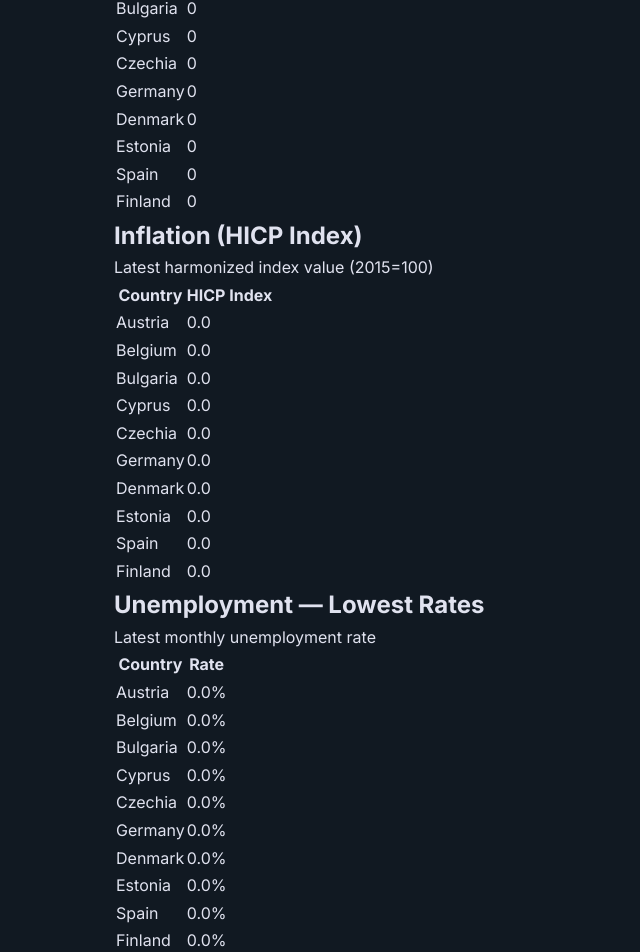
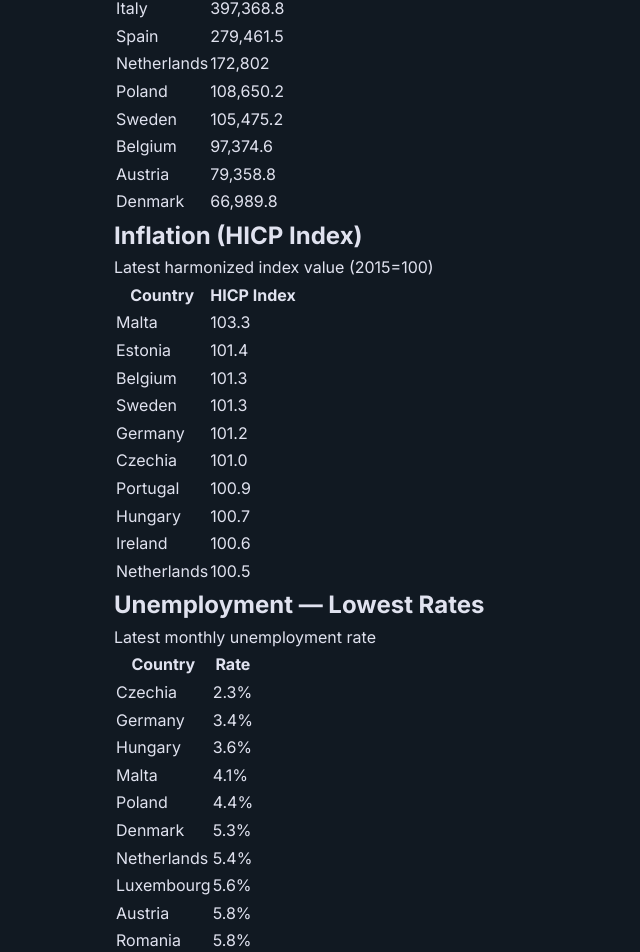
Before and after one commit to aethar-dev/aethar-data-pages, a Next.js app: page /reports/weekly-2026-w17 in a window 1280 px wide. Shown: the part 374-1326 px from the top of the page, without its empty margins (0-640 px from the left). Built offline with nearby package versions, Linux system fonts and the light colour scheme.

Commit message:
data: weekly report 2026-04-28 [skip ci]

```diff
--- a/app/reports/weekly-2026-w17/page.tsx
+++ b/app/reports/weekly-2026-w17/page.tsx
@@ -20,45 +20,45 @@ export default function WeeklyReport() {
         <table className="mt-4 w-full text-sm">
           <thead><tr className="border-b border-[#2A2D3A] text-left text-xs text-[#8890AA]"><th className="py-2 pr-4">Country</th><th className="py-2 text-right">GDP (M EUR)</th></tr></thead>
           <tbody>
-              <tr key="AT" className="border-b border-[#2A2D3A]/50">
-                <td className="py-2 pr-4 text-sm text-white">Austria</td>
-                <td className="py-2 text-right font-mono text-sm text-[#4DD0E1]">0</td>
+              <tr key="DE" className="border-b border-[#2A2D3A]/50">
+                <td className="py-2 pr-4 text-sm text-white">Germany</td>
+                <td className="py-2 text-right font-mono text-sm text-[#4DD0E1]">726,160.6</td>
+              </tr>
+              <tr key="FR" className="border-b border-[#2A2D3A]/50">
+                <td className="py-2 pr-4 text-sm text-white">France</td>
+                <td className="py-2 text-right font-mono text-sm text-[#4DD0E1]">530,292</td>
+              </tr>
+              <tr key="IT" className="border-b border-[#2A2D3A]/50">
+                <td className="py-2 pr-4 text-sm text-white">Italy</td>
+                <td className="py-2 text-right font-mono text-sm text-[#4DD0E1]">397,368.8</td>
+              </tr>
+              <tr key="ES" className="border-b border-[#2A2D3A]/50">
+                <td className="py-2 pr-4 text-sm text-white">Spain</td>
+                <td className="py-2 text-right font-mono text-sm text-[#4DD0E1]">279,461.5</td>
+              </tr>
+              <tr key="NL" className="border-b border-[#2A2D3A]/50">
+                <td className="py-2 pr-4 text-sm text-white">Netherlands</td>
+                <td className="py-2 text-right font-mono text-sm text-[#4DD0E1]">172,802</td>
+              </tr>
+              <tr key="PL" className="border-b border-[#2A2D3A]/50">
+                <td className="py-2 pr-4 text-sm text-white">Poland</td>
+                <td className="py-2 text-right font-mono text-sm text-[#4DD0E1]">108,650.2</td>
+              </tr>
+              <tr key="SE" className="border-b border-[#2A2D3A]/50">
+                <td className="py-2 pr-4 text-sm text-white">Sweden</td>
+                <td className="py-2 text-right font-mono text-sm text-[#4DD0E1]">105,475.2</td>
               </tr>
               <tr key="BE" className="border-b border-[#2A2D3A]/50">
                 <td className="py-2 pr-4 text-sm text-white">Belgium</td>
-                <td className="py-2 text-right font-mono text-sm text-[#4DD0E1]">0</td>
+                <td className="py-2 text-right font-mono text-sm text-[#4DD0E1]">97,374.6</td>
               </tr>
-              <tr key="BG" className="border-b border-[#2A2D3A]/50">
-                <td className="py-2 pr-4 text-sm text-white">Bulgaria</td>
-                <td className="py-2 text-right font-mono text-sm text-[#4DD0E1]">0</td>
-              </tr>
-              <tr key="CY" className="border-b border-[#2A2D3A]/50">
-                <td className="py-2 pr-4 text-sm text-white">Cyprus</td>
-                <td className="py-2 text-right font-mono text-sm text-[#4DD0E1]">0</td>
-              </tr>
-              <tr key="CZ" className="border-b border-[#2A2D3A]/50">
-                <td className="py-2 pr-4 text-sm text-white">Czechia</td>
-                <td className="py-2 text-right font-mono text-sm text-[#4DD0E1]">0</td>
-              </tr>
-              <tr key="DE" className="border-b border-[#2A2D3A]/50">
-                <td className="py-2 pr-4 text-sm text-white">Germany</td>
-                <td className="py-2 text-right font-mono text-sm text-[#4DD0E1]">0</td>
+              <tr key="AT" className="border-b border-[#2A2D3A]/50">
+                <td className="py-2 pr-4 text-sm text-white">Austria</td>
+                <td className="py-2 text-right font-mono text-sm text-[#4DD0E1]">79,358.8</td>
               </tr>
               <tr key="DK" className="border-b border-[#2A2D3A]/50">
                 <td className="py-2 pr-4 text-sm text-white">Denmark</td>
-                <td className="py-2 text-right font-mono text-sm text-[#4DD0E1]">0</td>
-              </tr>
-              <tr key="EE" className="border-b border-[#2A2D3A]/50">
-                <td className="py-2 pr-4 text-sm text-white">Estonia</td>
-                <td className="py-2 text-right font-mono text-sm text-[#4DD0E1]">0</td>
-              </tr>
-              <tr key="ES" className="border-b border-[#2A2D3A]/50">
-                <td className="py-2 pr-4 text-sm text-white">Spain</td>
-                <td className="py-2 text-right font-mono text-sm text-[#4DD0E1]">0</td>
-              </tr>
-              <tr key="FI" className="border-b border-[#2A2D3A]/50">
-                <td className="py-2 pr-4 text-sm text-white">Finland</td>
-                <td className="py-2 text-right font-mono text-sm text-[#4DD0E1]">0</td>
+                <td className="py-2 text-right font-mono text-sm text-[#4DD0E1]">66,989.8</td>
               </tr>
           </tbody>
         </table>
@@ -71,45 +71,45 @@ export default function WeeklyReport() {
         <table className="mt-4 w-full text-sm">
           <thead><tr className="border-b border-[#2A2D3A] text-left text-xs text-[#8890AA]"><th className="py-2 pr-4">Country</th><th className="py-2 text-right">HICP Index</th></tr></thead>
           <tbody>
-              <tr key="AT" className="border-b border-[#2A2D3A]/50">
-                <td className="py-2 pr-4 text-sm text-white">Austria</td>
-                <td className="py-2 text-right font-mono text-sm text-[#4DD0E1]">0.0</td>
+              <tr key="MT" className="border-b border-[#2A2D3A]/50">
+                <td className="py-2 pr-4 text-sm text-white">Malta</td>
+                <td className="py-2 text-right font-mono text-sm text-[#4DD0E1]">103.3</td>
+              </tr>
+              <tr key="EE" className="border-b border-[#2A2D3A]/50">
+                <td className="py-2 pr-4 text-sm text-white">Estonia</td>
+                <td className="py-2 text-right font-mono text-sm text-[#4DD0E1]">101.4</td>
               </tr>
               <tr key="BE" className="border-b border-[#2A2D3A]/50">
                 <td className="py-2 pr-4 text-sm text-white">Belgium</td>
-                <td className="py-2 text-right font-mono text-sm text-[#4DD0E1]">0.0</td>
+                <td className="py-2 text-right font-mono text-sm text-[#4DD0E1]">101.3</td>
               </tr>
-              <tr key="BG" className="border-b border-[#2A2D3A]/50">
-                <td className="py-2 pr-4 text-sm text-white">Bulgaria</td>
-                <td className="py-2 text-right font-mono text-sm text-[#4DD0E1]">0.0</td>
+              <tr key="SE" className="border-b border-[#2A2D3A]/50">
+                <td className="py-2 pr-4 text-sm text-white">Sweden</td>
+                <td className="py-2 text-right font-mono text-sm text-[#4DD0E1]">101.3</td>
               </tr>
-              <tr key="CY" className="border-b border-[#2A2D3A]/50">
-                <td className="py-2 pr-4 text-sm text-white">Cyprus</td>
-                <td className="py-2 text-right font-mono text-sm text-[#4DD0E1]">0.0</td>
+              <tr key="DE" className="border-b border-[#2A2D3A]/50">
+                <td className="py-2 pr-4 text-sm text-white">Germany</td>
+                <td className="py-2 text-right font-mono text-sm text-[#4DD0E1]">101.2</td>
               </tr>
               <tr key="CZ" className="border-b border-[#2A2D3A]/50">
                 <td className="py-2 pr-4 text-sm text-white">Czechia</td>
-                <td className="py-2 text-right font-mono text-sm text-[#4DD0E1]">0.0</td>
+                <td className="py-2 text-right font-mono text-sm text-[#4DD0E1]">101.0</td>
               </tr>
-              <tr key="DE" className="border-b border-[#2A2D3A]/50">
-                <td className="py-2 pr-4 text-sm text-white">Germany</td>
-                <td className="py-2 text-right font-mono text-sm text-[#4DD0E1]">0.0</td>
+              <tr key="PT" className="border-b border-[#2A2D3A]/50">
+                <td className="py-2 pr-4 text-sm text-white">Portugal</td>
+                <td className="py-2 text-right font-mono text-sm text-[#4DD0E1]">100.9</td>
               </tr>
-              <tr key="DK" className="border-b border-[#2A2D3A]/50">
-                <td className="py-2 pr-4 text-sm text-white">Denmark</td>
-                <td className="py-2 text-right font-mono text-sm text-[#4DD0E1]">0.0</td>
+              <tr key="HU" className="border-b border-[#2A2D3A]/50">
+                <td className="py-2 pr-4 text-sm text-white">Hungary</td>
+                <td className="py-2 text-right font-mono text-sm text-[#4DD0E1]">100.7</td>
               </tr>
-              <tr key="EE" className="border-b border-[#2A2D3A]/50">
-                <td className="py-2 pr-4 text-sm text-white">Estonia</td>
-                <td className="py-2 text-right font-mono text-sm text-[#4DD0E1]">0.0</td>
+              <tr key="IE" className="border-b border-[#2A2D3A]/50">
+                <td className="py-2 pr-4 text-sm text-white">Ireland</td>
+                <td className="py-2 text-right font-mono text-sm text-[#4DD0E1]">100.6</td>
               </tr>
-              <tr key="ES" className="border-b border-[#2A2D3A]/50">
-                <td className="py-2 pr-4 text-sm text-white">Spain</td>
-                <td className="py-2 text-right font-mono text-sm text-[#4DD0E1]">0.0</td>
-              </tr>
-              <tr key="FI" className="border-b border-[#2A2D3A]/50">
-                <td className="py-2 pr-4 text-sm text-white">Finland</td>
-                <td className="py-2 text-right font-mono text-sm text-[#4DD0E1]">0.0</td>
+              <tr key="NL" className="border-b border-[#2A2D3A]/50">
+                <td className="py-2 pr-4 text-sm text-white">Netherlands</td>
+                <td className="py-2 text-right font-mono text-sm text-[#4DD0E1]">100.5</td>
               </tr>
           </tbody>
         </table>
@@ -122,45 +122,45 @@ export default function WeeklyReport() {
         <table className="mt-4 w-full text-sm">
           <thead><tr className="border-b border-[#2A2D3A] text-left text-xs text-[#8890AA]"><th className="py-2 pr-4">Country</th><th className="py-2 text-right">Rate</th></tr></thead>
           <tbody>
-              <tr key="AT" className="border-b border-[#2A2D3A]/50">
-                <td className="py-2 pr-4 text-sm text-white">Austria</td>
-                <td className="py-2 text-right font-mono text-sm text-[#4DD0E1]">0.0%</td>
-              </tr>
-              <tr key="BE" className="border-b border-[#2A2D3A]/50">
-                <td className="py-2 pr-4 text-sm text-white">Belgium</td>
-                <td className="py-2 text-right font-mono text-sm text-[#4DD0E1]">0.0%</td>
-              </tr>
-              <tr key="BG" className="border-b border-[#2A2D3A]/50">
-                <td className="py-2 pr-4 text-sm text-white">Bulgaria</td>
-                <td className="py-2 text-right font-mono text-sm text-[#4DD0E1]">0.0%</td>
-              </tr>
-              <tr key="CY" className="border-b border-[#2A2D3A]/50">
-                <td className="py-2 pr-4 text-sm text-white">Cyprus</td>
-                <td className="py-2 text-right font-mono text-sm text-[#4DD0E1]">0.0%</td>
-              </tr>
               <tr key="CZ" className="border-b border-[#2A2D3A]/50">
                 <td className="py-2 pr-4 text-sm text-white">Czechia</td>
-                <td className="py-2 text-right font-mono text-sm text-[#4DD0E1]">0.0%</td>
+                <td className="py-2 text-right font-mono text-sm text-[#4DD0E1]">2.3%</td>
               </tr>
               <tr key="DE" className="border-b border-[#2A2D3A]/50">
                 <td className="py-2 pr-4 text-sm text-white">Germany</td>
-                <td className="py-2 text-right font-mono text-sm text-[#4DD0E1]">0.0%</td>
+                <td className="py-2 text-right font-mono text-sm text-[#4DD0E1]">3.4%</td>
+              </tr>
+              <tr key="HU" className="border-b border-[#2A2D3A]/50">
+                <td className="py-2 pr-4 text-sm text-white">Hungary</td>
+                <td className="py-2 text-right font-mono text-sm text-[#4DD0E1]">3.6%</td>
+              </tr>
+              <tr key="MT" className="border-b border-[#2A2D3A]/50">
+                <td className="py-2 pr-4 text-sm text-white">Malta</td>
+                <td className="py-2 text-right font-mono text-sm text-[#4DD0E1]">4.1%</td>
+              </tr>
+              <tr key="PL" className="border-b border-[#2A2D3A]/50">
+                <td className="py-2 pr-4 text-sm text-white">Poland</td>
+                <td className="py-2 text-right font-mono text-sm text-[#4DD0E1]">4.4%</td>
               </tr>
               <tr key="DK" className="border-b border-[#2A2D3A]/50">
                 <td className="py-2 pr-4 text-sm text-white">Denmark</td>
-                <td className="py-2 text-right font-mono text-sm text-[#4DD0E1]">0.0%</td>
+                <td className="py-2 text-right font-mono text-sm text-[#4DD0E1]">5.3%</td>
               </tr>
-              <tr key="EE" className="border-b border-[#2A2D3A]/50">
-                <td className="py-2 pr-4 text-sm text-white">Estonia</td>
-                <td className="py-2 text-right font-mono text-sm text-[#4DD0E1]">0.0%</td>
+              <tr key="NL" className="border-b border-[#2A2D3A]/50">
+                <td className="py-2 pr-4 text-sm text-white">Netherlands</td>
+                <td className="py-2 text-right font-mono text-sm text-[#4DD0E1]">5.4%</td>
               </tr>
-              <tr key="ES" className="border-b border-[#2A2D3A]/50">
-                <td className="py-2 pr-4 text-sm text-white">Spain</td>
-                <td className="py-2 text-right font-mono text-sm text-[#4DD0E1]">0.0%</td>
+              <tr key="LU" className="border-b border-[#2A2D3A]/50">
+                <td className="py-2 pr-4 text-sm text-white">Luxembourg</td>
+                <td className="py-2 text-right font-mono text-sm text-[#4DD0E1]">5.6%</td>
               </tr>
-              <tr key="FI" className="border-b border-[#2A2D3A]/50">
-                <td className="py-2 pr-4 text-sm text-white">Finland</td>
-                <td className="py-2 text-right font-mono text-sm text-[#4DD0E1]">0.0%</td>
+              <tr key="AT" className="border-b border-[#2A2D3A]/50">
+                <td className="py-2 pr-4 text-sm text-white">Austria</td>
+                <td className="py-2 text-right font-mono text-sm text-[#4DD0E1]">5.8%</td>
+              </tr>
+              <tr key="RO" className="border-b border-[#2A2D3A]/50">
+                <td className="py-2 pr-4 text-sm text-white">Romania</td>
+                <td className="py-2 text-right font-mono text-sm text-[#4DD0E1]">5.8%</td>
               </tr>
           </tbody>
         </table>
```
